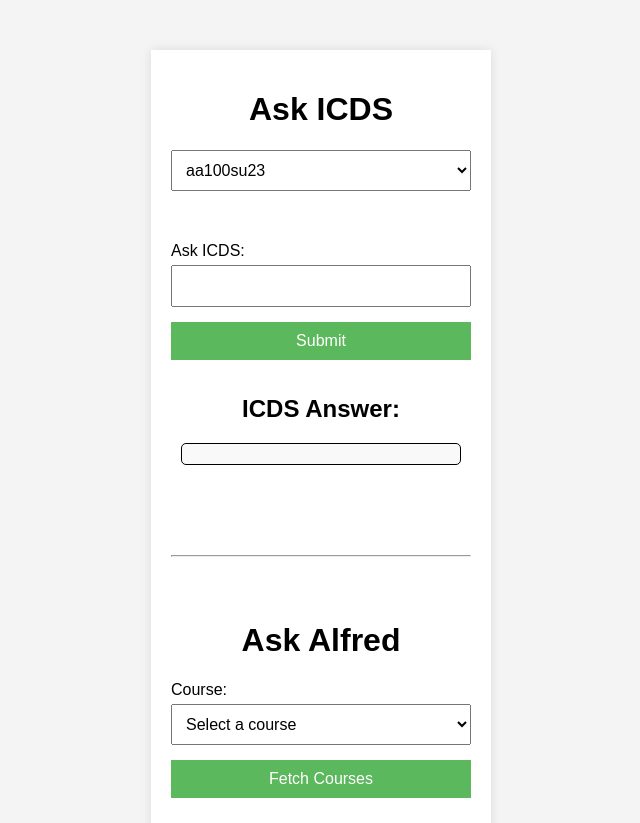
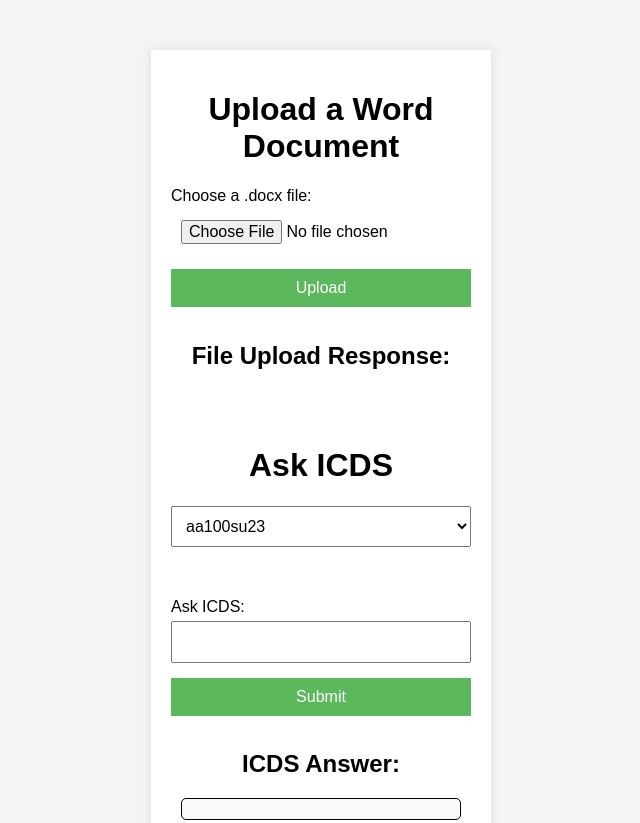
Before and after one commit to haxtheweb/frontendAlfred, a website: page index.html in a window 1280 px wide. Shown: the top 823 px of the page, without its empty margins (319-959 px from the left). Drawn offline with Linux system fonts and the light colour scheme.

Commit message:
add docx upload

```diff
--- a/index.html
+++ b/index.html
@@ -8,6 +8,20 @@
 </head>
 <body>
     <div class="form-container">
+
+        <form id="uploadForm">
+            <h1>Upload a Word Document</h1>
+            <label for="fileInput">Choose a .docx file:</label>
+            <input type="file" id="fileInput" accept=".docx" required>
+            <button type="button" onclick="uploadFile()">Upload</button>
+        </form>
+
+        <h2>File Upload Response:</h2>
+        <div id="uploadResponse"></div>
+
+        <br><br>
+
+
         <form id="icdsForm">
 
             <h1>Ask ICDS</h1>
--- a/script.js
+++ b/script.js
@@ -145,3 +145,34 @@ document.getElementById('icdsForm').addEventListener('submit', function(event) {
         document.getElementById('spinner').style.display = 'none';
     });
 });
+
+
+async function uploadFile() {
+    const fileInput = document.getElementById('fileInput');
+    const file = fileInput.files[0];
+
+    if (!file) {
+        alert('Please select a file!');
+        return;
+    }
+
+    const formData = new FormData();
+    formData.append('file', file);
+
+    try {
+        const response = await fetch('http://localhost:5000/upload', { // Update the URL to match your server's endpoint
+            method: 'POST',
+            body: formData
+        });
+
+        if (response.ok) {
+            const result = await response.json();
+            document.getElementById('uploadResponse').innerText = 'File uploaded successfully: ' + result.text;
+        } else {
+            document.getElementById('uploadResponse').innerText = 'File upload failed: ' + response.statusText;
+        }
+    } catch (error) {
+        console.error('Error:', error);
+        document.getElementById('uploadResponse').innerText = 'An error occurred during file upload.';
+    }
+}
```
